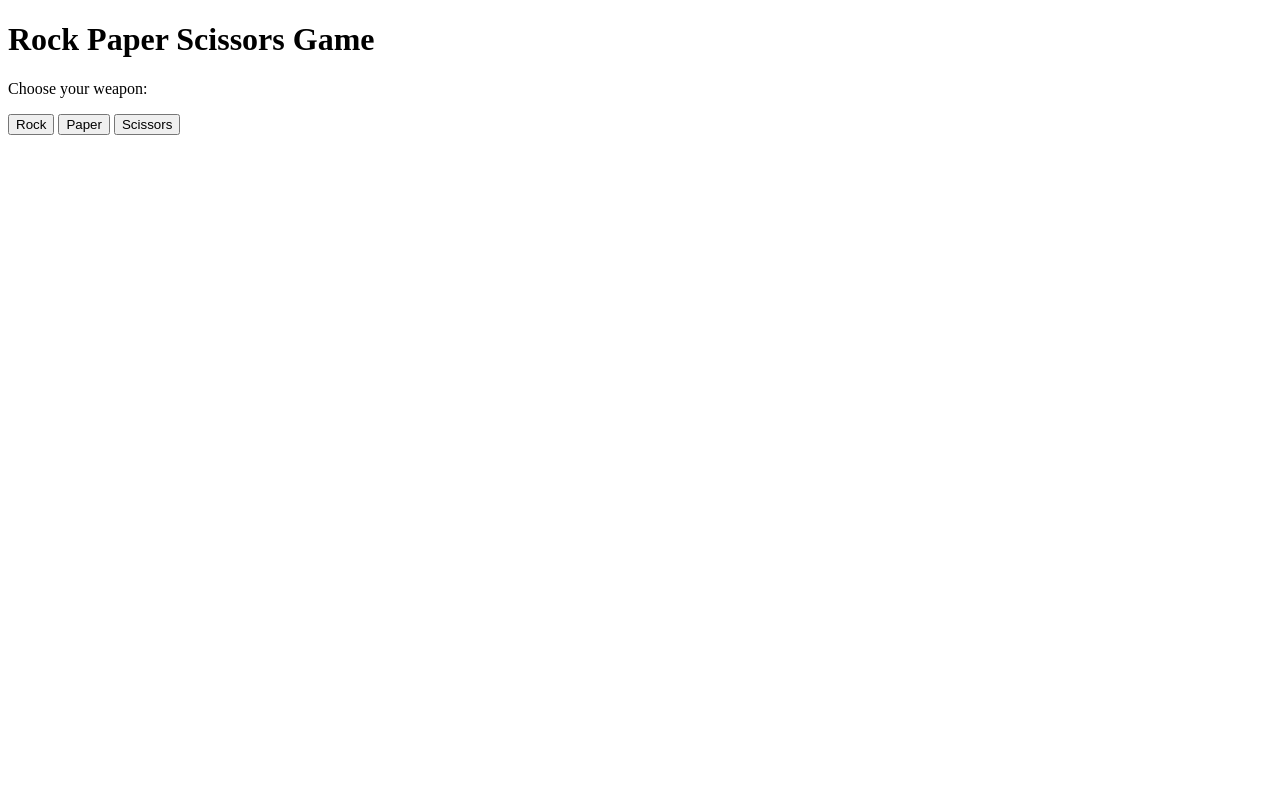
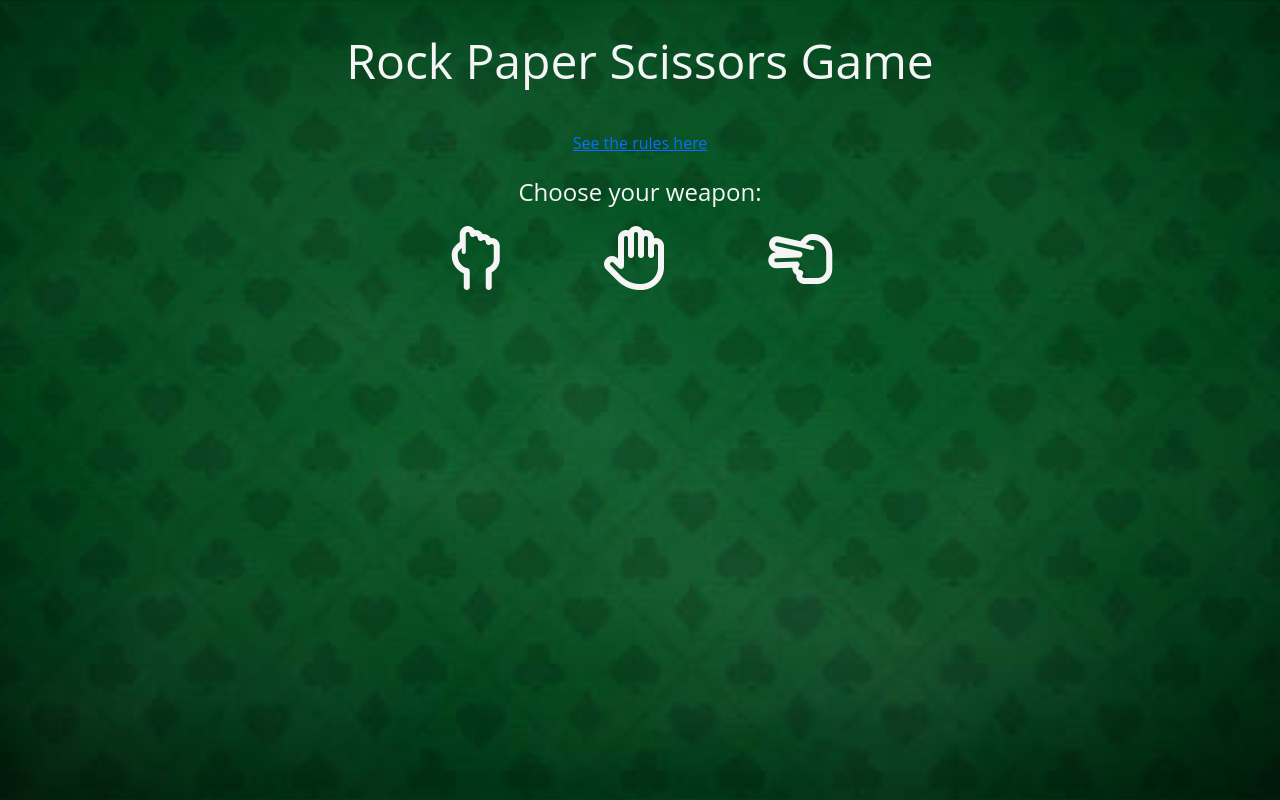
Before and after one commit to KSheridan86/RockPaperScissors, a plain HTML site: page index.html in a window 1280 px wide. Shown: the top 800 px of the page. Drawn offline with nearby package versions, Linux system fonts and the light colour scheme.

Commit message:
week 8 lab ready for submission

```diff
--- a/index.html
+++ b/index.html
@@ -1,18 +1,42 @@
 <!DOCTYPE html>
 <html lang="en">
+
 <head>
     <meta charset="UTF-8">
     <meta http-equiv="X-UA-Compatible" content="IE=edge">
     <meta name="viewport" content="width=device-width, initial-scale=1.0">
+    <link href="https://cdn.jsdelivr.net/npm/bootstrap@5.2.2/dist/css/bootstrap.min.css" rel="stylesheet"
+        integrity="sha384-Zenh87qX5JnK2Jl0vWa8Ck2rdkQ2Bzep5IDxbcnCeuOxjzrPF/et3URy9Bv1WTRi" crossorigin="anonymous">
+    <link rel="stylesheet" href="style.css">
+    <script src="https://cdn.jsdelivr.net/npm/bootstrap@5.2.2/dist/js/bootstrap.bundle.min.js"
+        integrity="sha384-OERcA2EqjJCMA+/3y+gxIOqMEjwtxJY7qPCqsdltbNJuaOe923+mo//f6V8Qbsw3" crossorigin="anonymous">
+    </script>
+    <script src="https://cdn.jsdelivr.net/npm/jquery@3.5.1/dist/jquery.min.js"
+        integrity="sha256-9/aliU8dGd2tb6OSsuzixeV4y/faTqgFtohetphbbj0=" crossorigin="anonymous"></script>
     <title>Rock Paper Scissors Game</title>
 </head>
-<body>
-    <h1>Rock Paper Scissors Game</h1>
-    <p>Choose your weapon:</p>
-    <button id="rock">Rock</button>
-    <button id="paper">Paper</button>
-    <button id="scissors">Scissors</button>
-    <p id="result"></p>
+
+<body class="hero container">
+    <div class="row">
+        <div class="col-12">
+            <h1 class="text-center">Rock Paper Scissors Game</h1>
+            <p class="text-center"><small><a href="https://wrpsa.com/the-official-rules-of-rock-paper-scissors/">See the rules here</a></small></p>
+            <p>Choose your weapon:</p>
+            <span id="rock">
+                <i class="fa fa-hand-rock-o" aria-hidden="true"></i>
+            </span>
+            <span id="paper">
+                <i class="fa fa-hand-paper-o" aria-hidden="true"></i>
+            </span>
+            <span id="scissors">
+                <i class="fa fa-hand-scissors-o" aria-hidden="true"></i>
+            </span>
+            <p id="result"></p>
+            <p id="play-again">Want to play again?? <br> Just make another choice...</p>
+        </div>
+    </div>
     <script src="script.js"></script>
+    <script src="https://kit.fontawesome.com/7beb4c51dd.js" crossorigin="anonymous" defer></script>
 </body>
+
 </html>
--- a/script.js
+++ b/script.js
@@ -1,10 +1,10 @@
-// Function to generate a random computer choice
+// Generate a random number and assign the computer's choice
 function computerChoice() {
     let choices = ['rock', 'paper', 'scissors'];
     return choices[Math.floor(Math.random() * choices.length)];
 }
 
-// Function to compare the choices and determine the winner
+// Compare the user's choice and the computer's choice
 function compareChoices(userChoice, computerChoice) {
     if (userChoice === computerChoice) {
         return "It's a tie!";
@@ -29,15 +29,17 @@ function compareChoices(userChoice, computerChoice) {
     }
 }
 
-// Function to handle user input
+// Grab the user's choice by the ID of the option they click and display the result
 function handleInput() {
     let userChoice = this.id;
     let computer = computerChoice();
     let result = compareChoices(userChoice, computer);
+    let playAgain = document.getElementById('play-again');
     document.getElementById('result').innerHTML = result;
+    playAgain.style.display = 'block';
 }
 
-// Attach click handlers to the buttons
+// Attach click handlers to the game choices
 document.getElementById('rock').addEventListener('click', handleInput);
 document.getElementById('paper').addEventListener('click', handleInput);
 document.getElementById('scissors').addEventListener('click', handleInput);
--- /dev/null
+++ b/style.css
@@ -0,0 +1,53 @@
+
+body {
+    color: whitesmoke;
+}
+.hero {
+    background-image: url("table.jpg");
+    text-align: center;
+    width: 100%;
+    height: 145vh;
+    background-size: cover;
+    background-attachment: fixed;
+    position: relative;
+    overflow: hidden;
+    border-radius: 0 0 85% 85% / 10%;
+    z-index: 5;
+}
+h1 {
+    font-family: 'Open Sans', sans-serif;
+    font-size: 3em;
+    margin-top: 2rem;
+    margin-bottom: 2rem;
+}
+p {
+    font-family: 'Open Sans', sans-serif;
+    font-size: 1.5em;
+}
+i {
+    font-size: 4rem;
+    color: whitesmoke;
+}
+span {
+    margin: 3rem;
+    height: 3rem;
+}
+span>i:hover {
+    color: #f1c40f;
+}
+#result {
+    margin-top: 3rem;
+    font-size: 2rem;
+}
+a {
+    font-size: 1rem;
+}
+#play-again {
+    display: none;
+    margin-top: 0rem;
+}
+@media (max-width: 768px) {
+    span {
+        margin: 1rem;
+    }
+}
```
Also changed, not shown: table.jpg (added).
